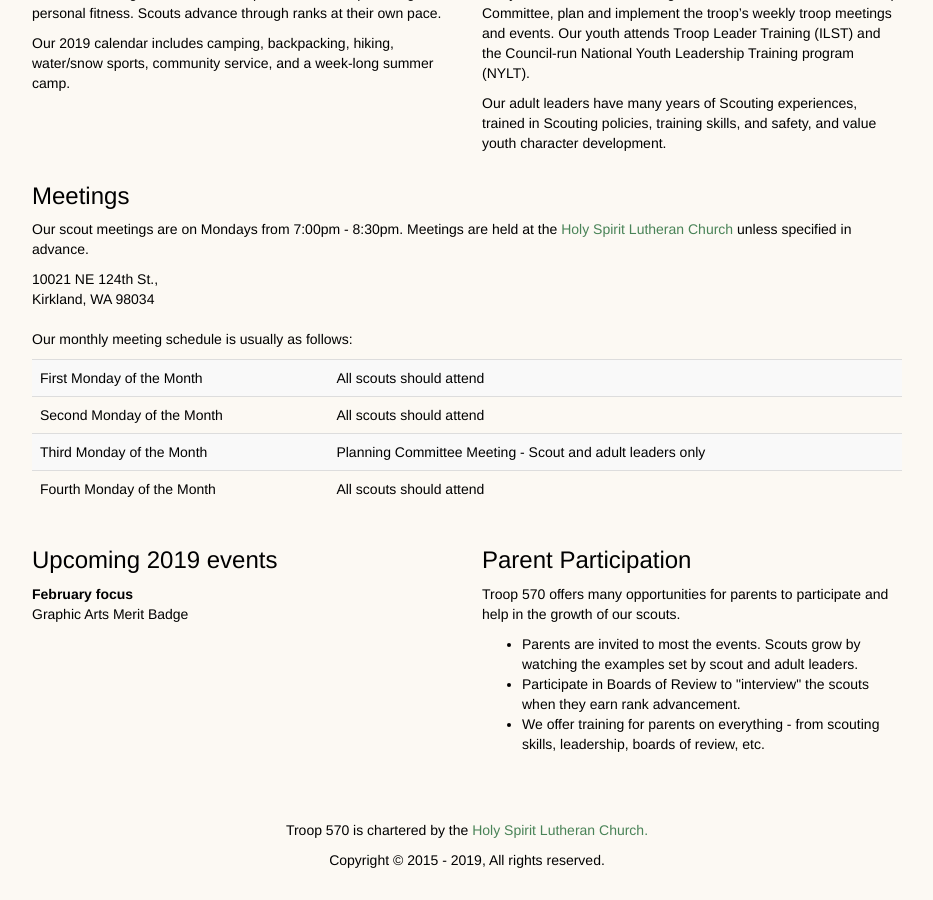
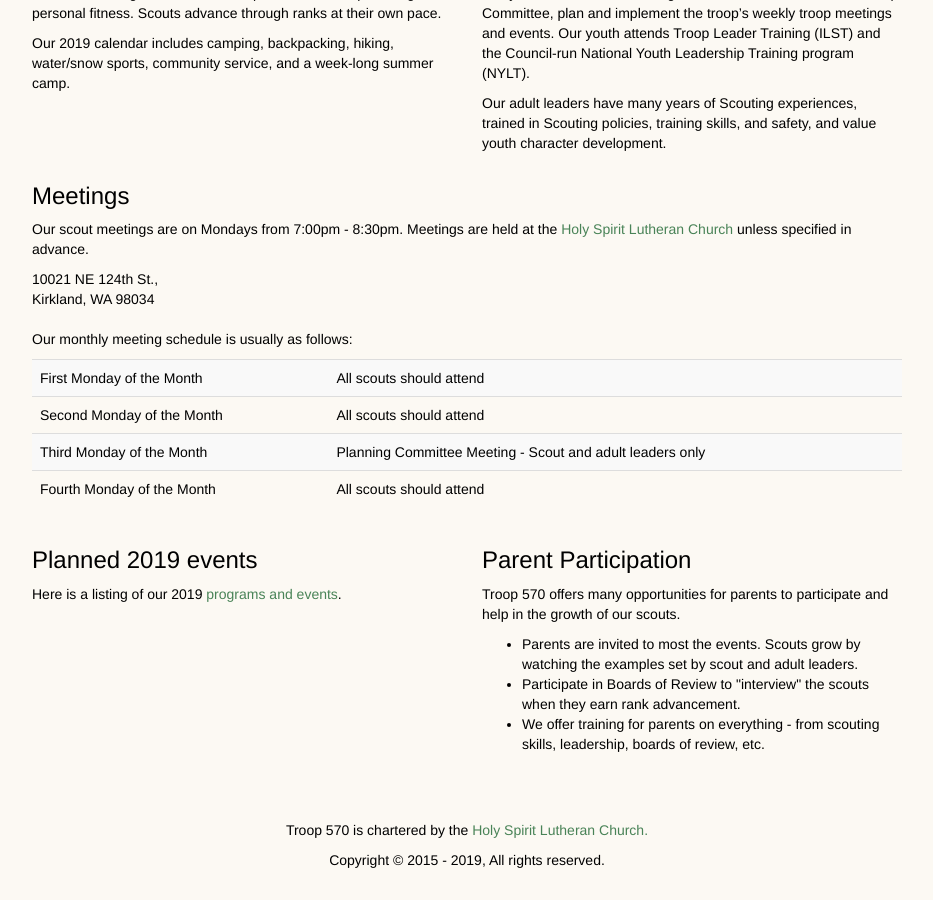
Before and after one commit to troop570/troop570.github.io, a Jekyll site: the page built from girls/index.html, in a window 1280 px wide and 900 px high, scrolled down 1201 px. Shown: the whole window, without its empty margins (173-1106 px from the left). Built offline with Jekyll 4.4.1, drawn with Linux system fonts in a browser that asks for light colours; nearby versions of some CDN libraries.

Commit message:
Girl Troop Outings and Programs page

```diff
--- a/girls/index.html
+++ b/girls/index.html
@@ -129,11 +129,8 @@
     </p>
   </div>
   <div class="col-md-6">
-    <h3>Upcoming 2019 events</h3>
-    <dl>
-      <dt>February focus</dt>
-      <dd class="mb-3">Graphic Arts Merit Badge</dd>
-    </dl>
+    <h3>Planned 2019 events</h3>
+    <p>Here is a listing of our 2019 <a href="/outings/girls/">programs and events</a>.</p>
   </div>
   <div class="col-md-6">
     <h3 class="">Parent Participation</h3>
```
Also changed, not shown: outings/girls.md (added, +40 -0 lines).
